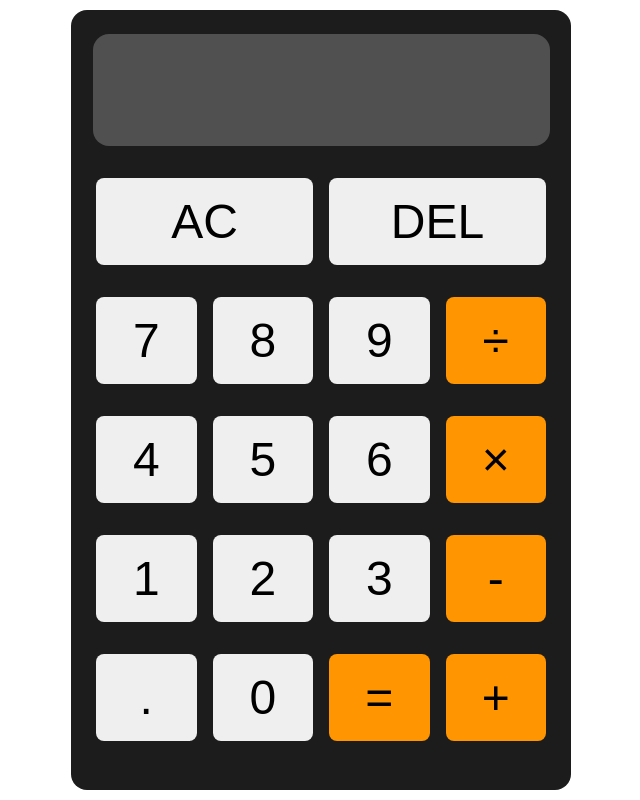
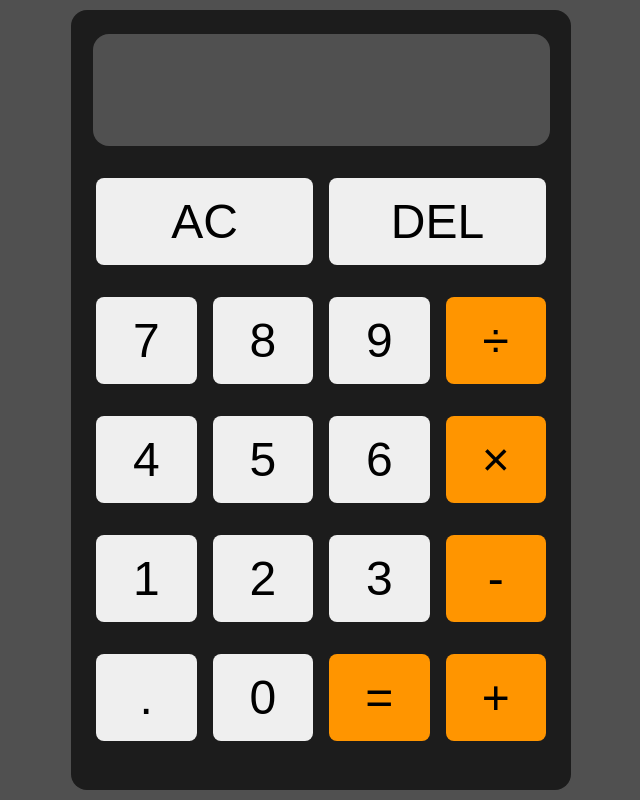
Before and after one commit to joackimgr/Calculator, a plain HTML site: page index.html in a window 1280 px wide. Shown: the whole page, without its empty margins (319-959 px from the left). Drawn offline with Linux system fonts and the light colour scheme.

Commit message:
Added background color to body

```diff
--- a/styles.css
+++ b/styles.css
@@ -7,6 +7,7 @@ body {
     margin: 0;
     padding: 0;
     height: 100vh;
+    background-color: #505050;
 }
 
 .calculator {
```
